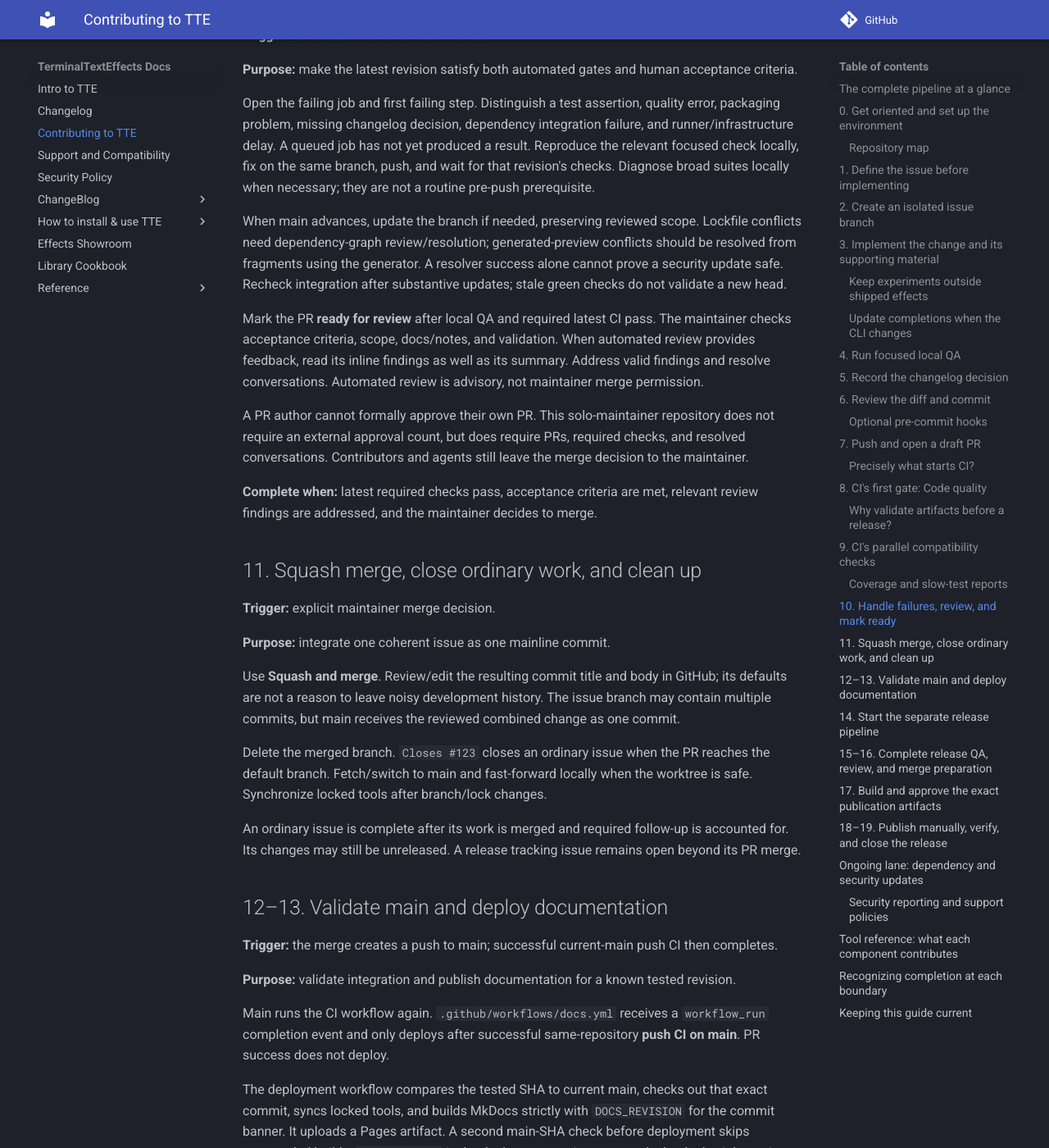
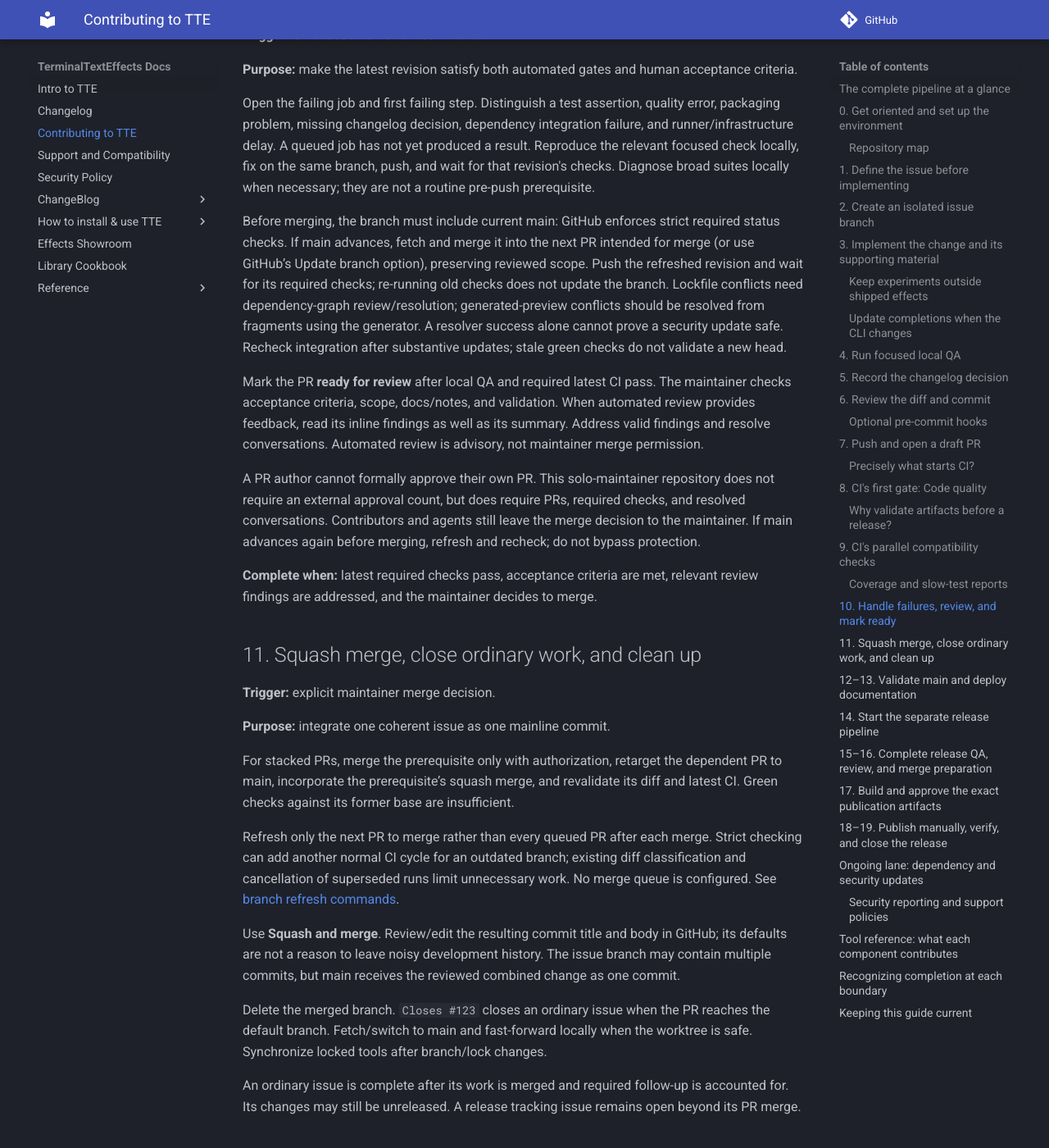
Before and after one commit to ChrisBuilds/terminaltexteffects, an MkDocs documentation site: the page built from docs/development.md, in a window 1280 px wide and 1400 px high, scrolled down 14646 px. Shown: the whole window at 82% size. Built offline with MkDocs 1.6.1 and Material for MkDocs 9.7.7, drawn with Linux system fonts in a browser that asks for light colours; comment, search, counter and statistics services are not loaded.

Commit message:
Document strict up-to-date merge requirements (#138)

```diff
--- a/docs/development.md
+++ b/docs/development.md
@@ -352,11 +352,11 @@ The duration report identifies slow tests for separate investigations. Do not re
 
 Open the failing job and first failing step. Distinguish a test assertion, quality error, packaging problem, missing changelog decision, dependency integration failure, and runner/infrastructure delay. A queued job has not yet produced a result. Reproduce the relevant focused check locally, fix on the same branch, push, and wait for that revision's checks. Diagnose broad suites locally when necessary; they are not a routine pre-push prerequisite.
 
-When main advances, update the branch if needed, preserving reviewed scope. Lockfile conflicts need dependency-graph review/resolution; generated-preview conflicts should be resolved from fragments using the generator. A resolver success alone cannot prove a security update safe. Recheck integration after substantive updates; stale green checks do not validate a new head.
+Before merging, the branch must include current main: GitHub enforces strict required status checks. If main advances, fetch and merge it into the next PR intended for merge (or use GitHub’s Update branch option), preserving reviewed scope. Push the refreshed revision and wait for its required checks; re-running old checks does not update the branch. Lockfile conflicts need dependency-graph review/resolution; generated-preview conflicts should be resolved from fragments using the generator. A resolver success alone cannot prove a security update safe. Recheck integration after substantive updates; stale green checks do not validate a new head.
 
 Mark the PR **ready for review** after local QA and required latest CI pass. The maintainer checks acceptance criteria, scope, docs/notes, and validation. When automated review provides feedback, read its inline findings as well as its summary. Address valid findings and resolve conversations. Automated review is advisory, not maintainer merge permission.
 
-A PR author cannot formally approve their own PR. This solo-maintainer repository does not require an external approval count, but does require PRs, required checks, and resolved conversations. Contributors and agents still leave the merge decision to the maintainer.
+A PR author cannot formally approve their own PR. This solo-maintainer repository does not require an external approval count, but does require PRs, required checks, and resolved conversations. Contributors and agents still leave the merge decision to the maintainer. If main advances again before merging, refresh and recheck; do not bypass protection.
 
 **Complete when:** latest required checks pass, acceptance criteria are met, relevant review findings are addressed, and the maintainer decides to merge.
 
@@ -365,6 +365,10 @@ A PR author cannot formally approve their own PR. This solo-maintainer repositor
 **Trigger:** explicit maintainer merge decision.
 
 **Purpose:** integrate one coherent issue as one mainline commit.
+
+For stacked PRs, merge the prerequisite only with authorization, retarget the dependent PR to main, incorporate the prerequisite’s squash merge, and revalidate its diff and latest CI. Green checks against its former base are insufficient.
+
+Refresh only the next PR to merge rather than every queued PR after each merge. Strict checking can add another normal CI cycle for an outdated branch; existing diff classification and cancellation of superseded runs limit unnecessary work. No merge queue is configured. See [branch refresh commands](https://github.com/ChrisBuilds/terminaltexteffects/blob/main/CONTRIBUTING.md#refresh-a-pr-before-merging).
 
 Use **Squash and merge**. Review/edit the resulting commit title and body in GitHub; its defaults are not a reason to leave noisy development history. The issue branch may contain multiple commits, but main receives the reviewed combined change as one commit.
 
```
Also changed, not shown: AGENTS.md (+6 -1 lines), CONTRIBUTING.md (+32 -3 lines), changelog.d/137.skip.md (added, +1 -0 lines), .github/CI.md.
